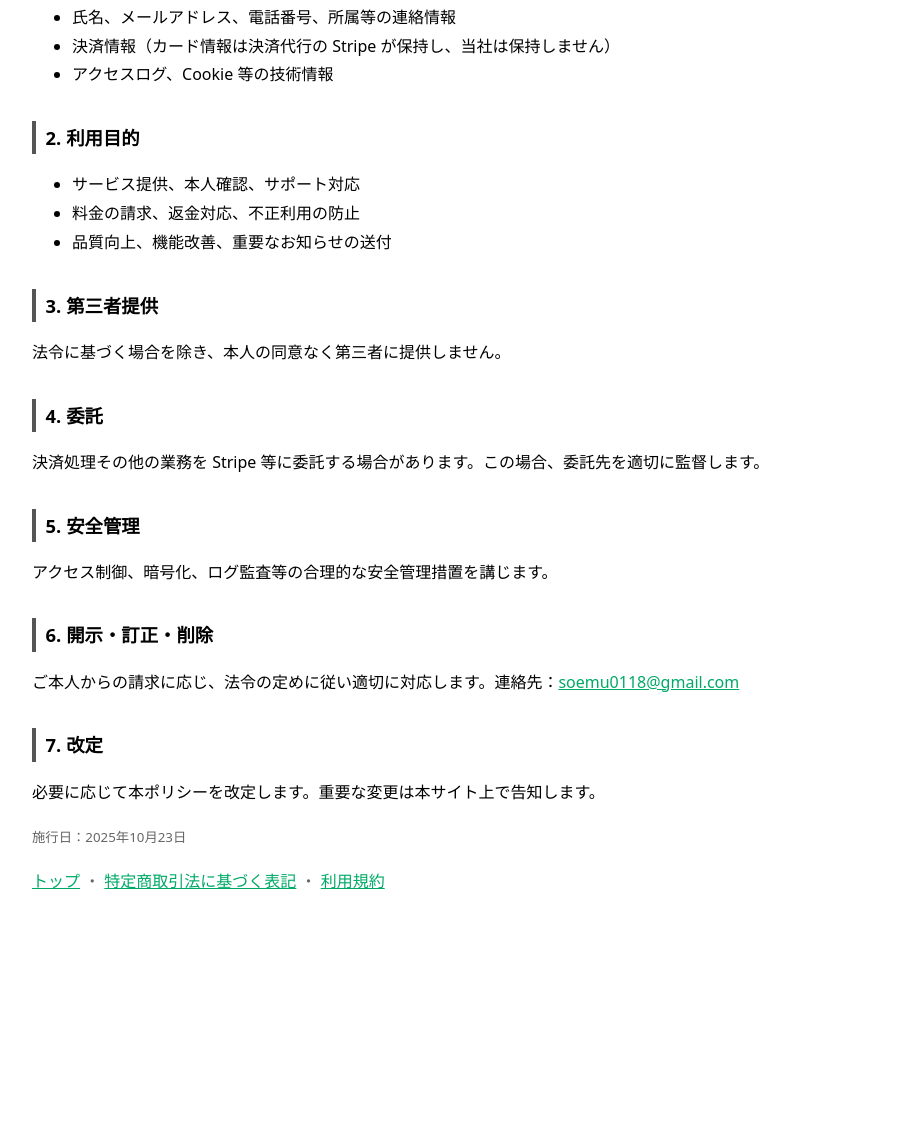
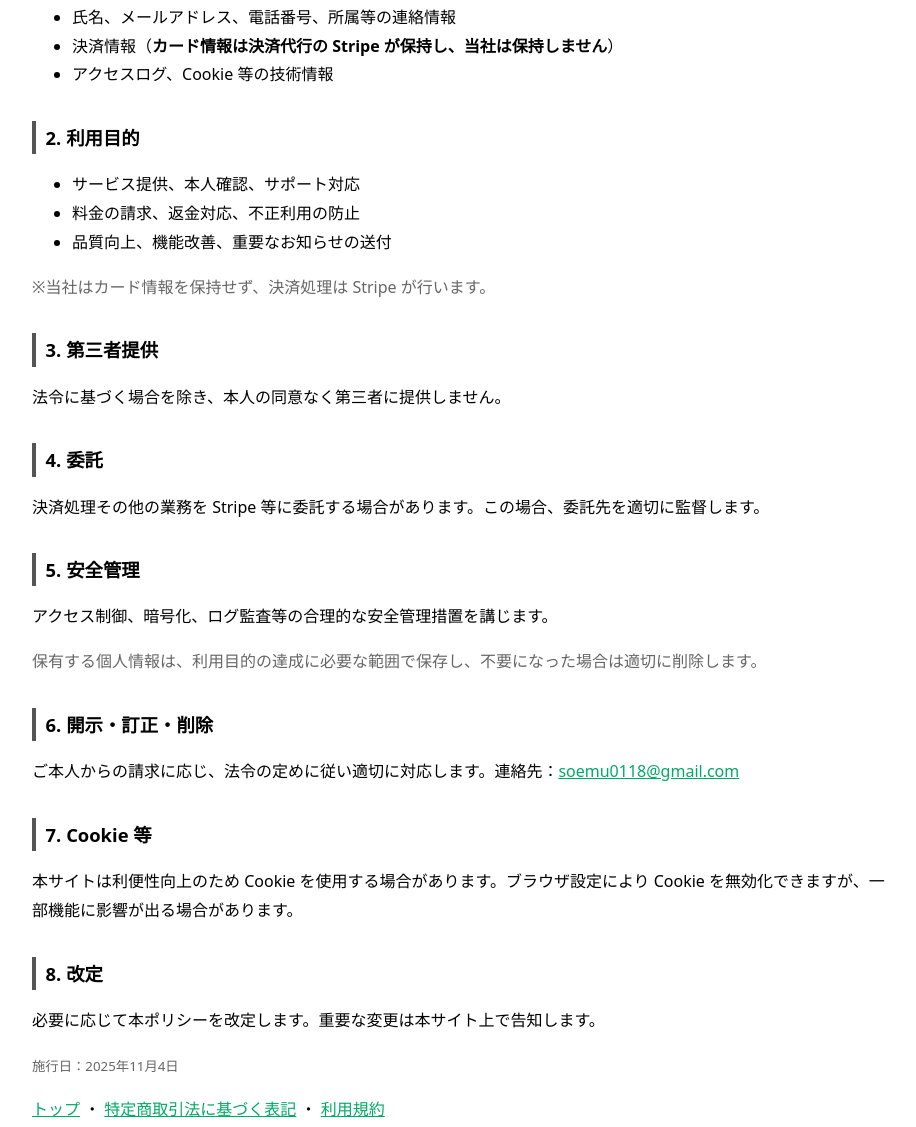
Before and after one commit to remotesougi/remotesougi.github.io, a plain HTML site: page legal/privacy.html in a window 1280 px wide. Shown: the part 238-1365 px from the top of the page, without its empty margins (178-1094 px from the left). Before the commit the page ends 1174 px from the top, so only its background shows below. Drawn offline with Linux system fonts and the light colour scheme.

Commit message:
Revise privacy policy styles and update dates
Updated styles and content in the privacy policy page.

```diff
--- a/legal/privacy.html
+++ b/legal/privacy.html
@@ -4,51 +4,49 @@
 <meta charset="utf-8" />
 <meta name="viewport" content="width=device-width,initial-scale=1" />
 <title>プライバシーポリシー | リモート葬儀</title>
-<style>
-  body{font-family:system-ui,-apple-system,Segoe UI,Roboto,Helvetica,Arial,"Noto Sans JP",sans-serif;line-height:1.8;margin:40px auto;max-width:860px;padding:0 16px;}
-  h1{font-size:1.6rem;margin:0 0 1rem}
-  h2{font-size:1.15rem;margin:2rem 0 .6rem;border-left:4px solid #555;padding-left:.6rem}
-  small,footer{color:#666}
-  a{color:#0a6}
-</style>
 </head>
-<body>
-<header><h1>プライバシーポリシー</h1></header>
+<body style="font-family:system-ui,-apple-system,Segoe UI,Roboto,Helvetica,Arial,'Noto Sans JP',sans-serif; line-height:1.8; margin:40px auto; max-width:860px; padding:0 16px;">
+<header><h1 style="font-size:1.6rem; margin:0 0 1rem;">プライバシーポリシー</h1></header>
 
 <p>株式会社 Re:animate（以下「当社」）は、当社が提供する「リモート葬儀」において取得する個人情報を、以下の方針に従い適切に取り扱います。</p>
 
-<h2>1. 取得する情報</h2>
+<h2 style="font-size:1.15rem; margin:2rem 0 .6rem; border-left:4px solid #555; padding-left:.6rem;">1. 取得する情報</h2>
 <ul>
   <li>氏名、メールアドレス、電話番号、所属等の連絡情報</li>
-  <li>決済情報（カード情報は決済代行の Stripe が保持し、当社は保持しません）</li>
+  <li>決済情報（<strong>カード情報は決済代行の Stripe が保持し、当社は保持しません</strong>）</li>
   <li>アクセスログ、Cookie 等の技術情報</li>
 </ul>
 
-<h2>2. 利用目的</h2>
+<h2 style="font-size:1.15rem; margin:2rem 0 .6rem; border-left:4px solid #555; padding-left:.6rem;">2. 利用目的</h2>
 <ul>
   <li>サービス提供、本人確認、サポート対応</li>
   <li>料金の請求、返金対応、不正利用の防止</li>
   <li>品質向上、機能改善、重要なお知らせの送付</li>
 </ul>
+<p style="color:#666;">※当社はカード情報を保持せず、決済処理は Stripe が行います。</p>
 
-<h2>3. 第三者提供</h2>
+<h2 style="font-size:1.15rem; margin:2rem 0 .6rem; border-left:4px solid #555; padding-left:.6rem;">3. 第三者提供</h2>
 <p>法令に基づく場合を除き、本人の同意なく第三者に提供しません。</p>
 
-<h2>4. 委託</h2>
+<h2 style="font-size:1.15rem; margin:2rem 0 .6rem; border-left:4px solid #555; padding-left:.6rem;">4. 委託</h2>
 <p>決済処理その他の業務を Stripe 等に委託する場合があります。この場合、委託先を適切に監督します。</p>
 
-<h2>5. 安全管理</h2>
+<h2 style="font-size:1.15rem; margin:2rem 0 .6rem; border-left:4px solid #555; padding-left:.6rem;">5. 安全管理</h2>
 <p>アクセス制御、暗号化、ログ監査等の合理的な安全管理措置を講じます。</p>
+<p style="color:#666;">保有する個人情報は、利用目的の達成に必要な範囲で保存し、不要になった場合は適切に削除します。</p>
 
-<h2>6. 開示・訂正・削除</h2>
-<p>ご本人からの請求に応じ、法令の定めに従い適切に対応します。連絡先：<a href="mailto:soemu0118@gmail.com">soemu0118@gmail.com</a></p>
+<h2 style="font-size:1.15rem; margin:2rem 0 .6rem; border-left:4px solid #555; padding-left:.6rem;">6. 開示・訂正・削除</h2>
+<p>ご本人からの請求に応じ、法令の定めに従い適切に対応します。連絡先：<a href="mailto:soemu0118@gmail.com" style="color:#0a6;">soemu0118@gmail.com</a></p>
 
-<h2>7. 改定</h2>
+<h2 style="font-size:1.15rem; margin:2rem 0 .6rem; border-left:4px solid #555; padding-left:.6rem;">7. Cookie 等</h2>
+<p>本サイトは利便性向上のため Cookie を使用する場合があります。ブラウザ設定により Cookie を無効化できますが、一部機能に影響が出る場合があります。</p>
+
+<h2 style="font-size:1.15rem; margin:2rem 0 .6rem; border-left:4px solid #555; padding-left:.6rem;">8. 改定</h2>
 <p>必要に応じて本ポリシーを改定します。重要な変更は本サイト上で告知します。</p>
 
 <footer>
-  <p><small>施行日：<time datetime="2025-10-23">2025年10月23日</time></small></p>
-  <p><a href="/">トップ</a> ・ <a href="/legal/trade-law.html">特定商取引法に基づく表記</a> ・ <a href="/legal/terms.html">利用規約</a></p>
+  <p style="color:#666;"><small>施行日：<time datetime="2025-11-04">2025年11月4日</time></small></p>
+  <p><a href="/" style="color:#0a6;">トップ</a> ・ <a href="/legal/trade-law.html" style="color:#0a6;">特定商取引法に基づく表記</a> ・ <a href="/legal/terms.html" style="color:#0a6;">利用規約</a></p>
 </footer>
 </body>
 </html>
```
